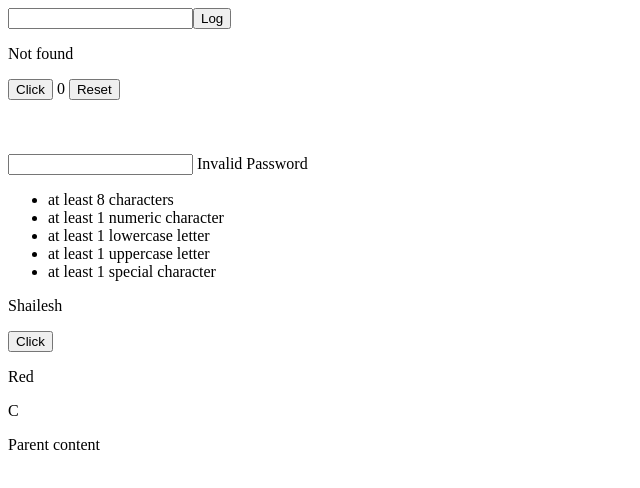
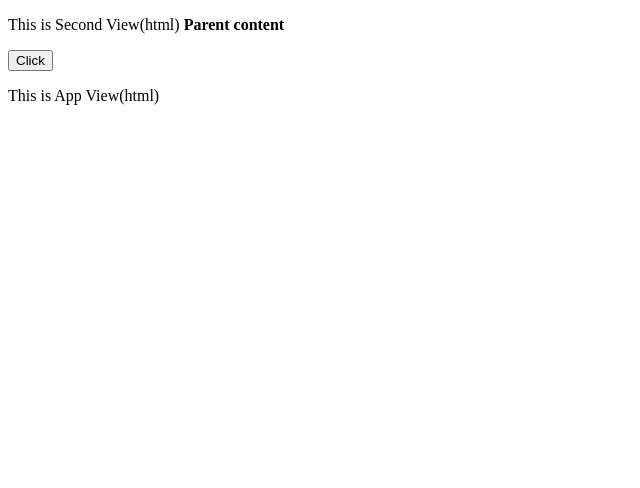
Before and after one commit to shai93/Angularbatch3, an Angular app: page / in a window 1280 px wide. Shown: the top 488 px of the page, without its empty margins (0-640 px from the left). Built offline with nearby package versions, Linux system fonts and the light colour scheme.

Commit message:
Input, Output decorator

```diff
--- a/src/app/app.component.html
+++ b/src/app/app.component.html
@@ -1,2 +1,9 @@
 <!-- <my-first></my-first> -->
-<app-binding [parentname]="name"></app-binding>
+<!-- <app-binding [parentname]="name"></app-binding> -->
+
+<app-second [parentName]="name" (childContent)="incomingData($event)"></app-second>
+
+
+<p>
+    This is App View(html) <b>{{childMessage}}</b>
+</p>
--- a/src/app/app.component.ts
+++ b/src/app/app.component.ts
@@ -9,4 +9,9 @@ export class AppComponent {
   title = 'Angularbatch3';
 
   name:string = "Parent content";
+  childMessage:string;
+
+  incomingData(childValue){
+    this.childMessage = childValue;
+  }
 }
--- a/src/app/app.module.ts
+++ b/src/app/app.module.ts
@@ -5,12 +5,14 @@ import { AppRoutingModule } from './app-routing.module';
 import { AppComponent } from './app.component';
 import {FirstComponent as first} from './first/first.component';
 import { BindingComponent } from './binding/binding.component';
+import { SecondComponent } from './second/second.component';
 
 @NgModule({
   declarations: [
     AppComponent,
     first,
-    BindingComponent
+    BindingComponent,
+    SecondComponent
   ],
   imports: [
     BrowserModule,
--- /dev/null
+++ b/src/app/second/second.component.html
@@ -0,0 +1,6 @@
+<p>
+  This is Second View(html) <b>{{pv}}</b>
+</p>
+
+
+<button (click)="send()">Click</button>
--- /dev/null
+++ b/src/app/second/second.component.ts
@@ -0,0 +1,22 @@
+import { Component, OnInit, Input , Output, EventEmitter} from '@angular/core';
+
+@Component({
+  selector: 'app-second',
+  templateUrl: './second.component.html',
+  styleUrls: ['./second.component.scss']
+})
+export class SecondComponent implements OnInit {
+
+  @Input('parentName') pv:string
+  @Output() childContent = new EventEmitter()
+
+  constructor() { }
+
+  ngOnInit() {
+  }
+
+  send(){
+    this.childContent.emit("Shailesh Salekar")
+  }
+
+}
```
Also changed, not shown: src/app/second/second.component.scss (added), 1 other file (tests, documents, lock files or other folders).
